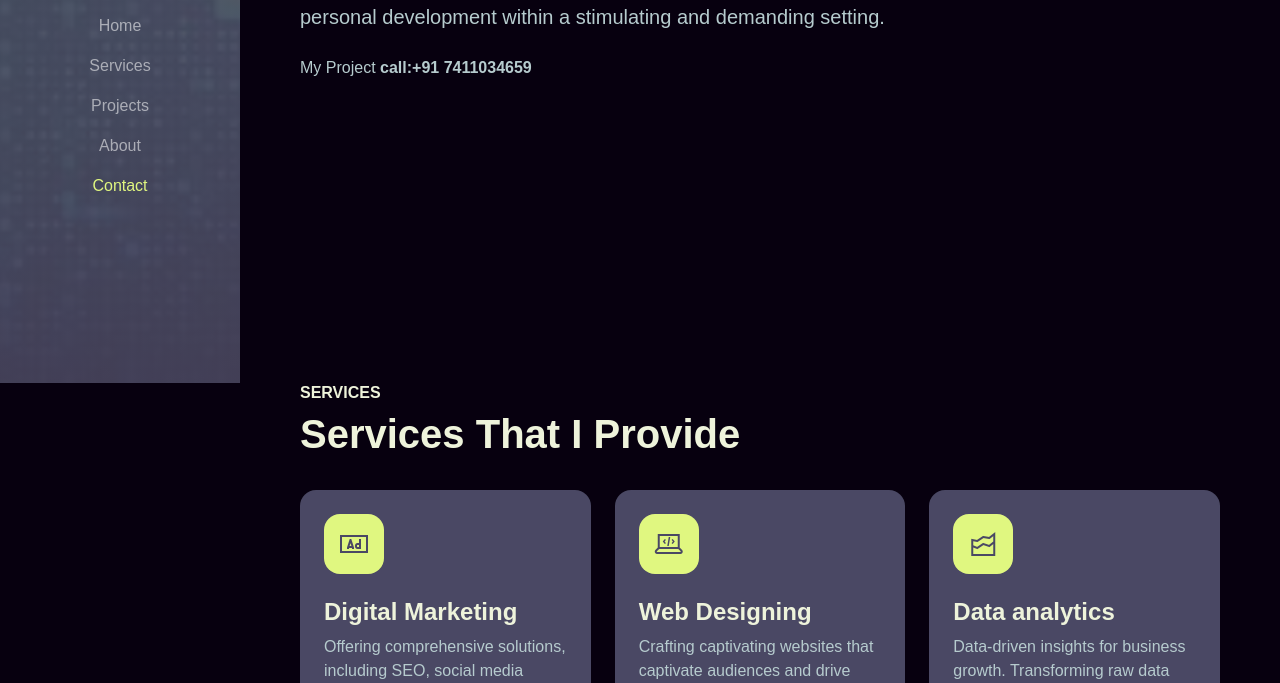
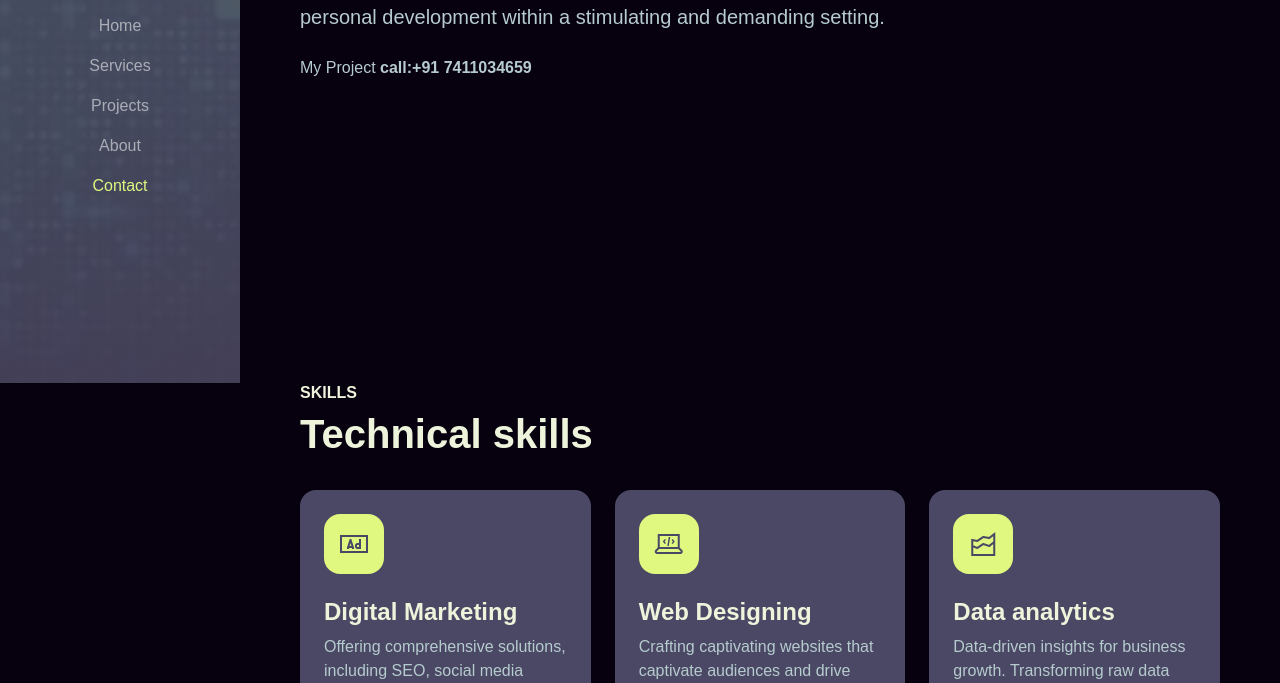
Before and after one commit to marpith/arpith, a plain HTML site: page index.html in a window 1280 px wide. Shown: the part 417-1100 px from the top of the page. Drawn offline with Linux system fonts and the light colour scheme; files whose address does not match are found by name; a web font is replaced by a local one.

Commit message:
Update index.html

```diff
--- a/index.html
+++ b/index.html
@@ -76,8 +76,8 @@
       <div class="container">
         <div class="row pb-4" data-aos="fade-up">
           <div class="col-lg-8">
-            <h6 class="text-brand">SERVICES</h6>
-            <h1>Services That I Provide</h1>
+            <h6 class="text-brand">SKILLS</h6>
+            <h1>Technical skills</h1>
           </div>
         </div>
 
```
